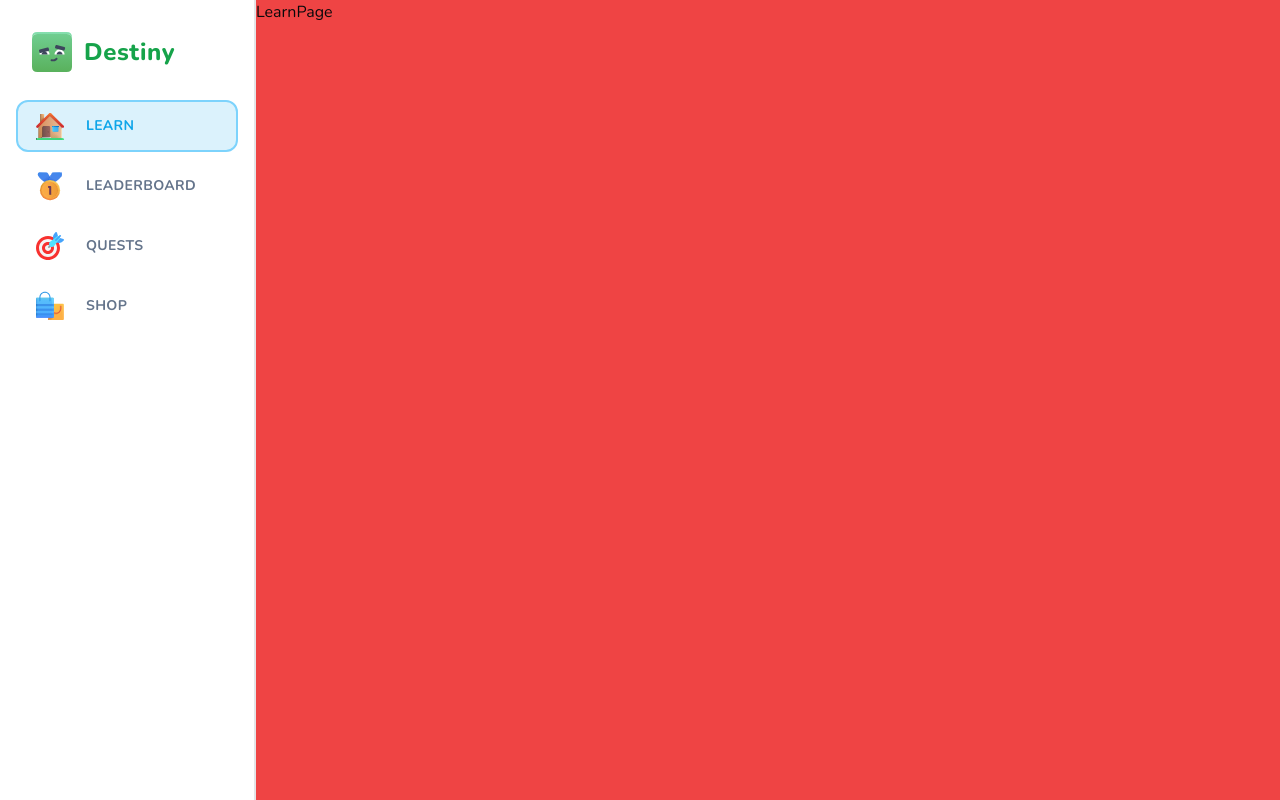
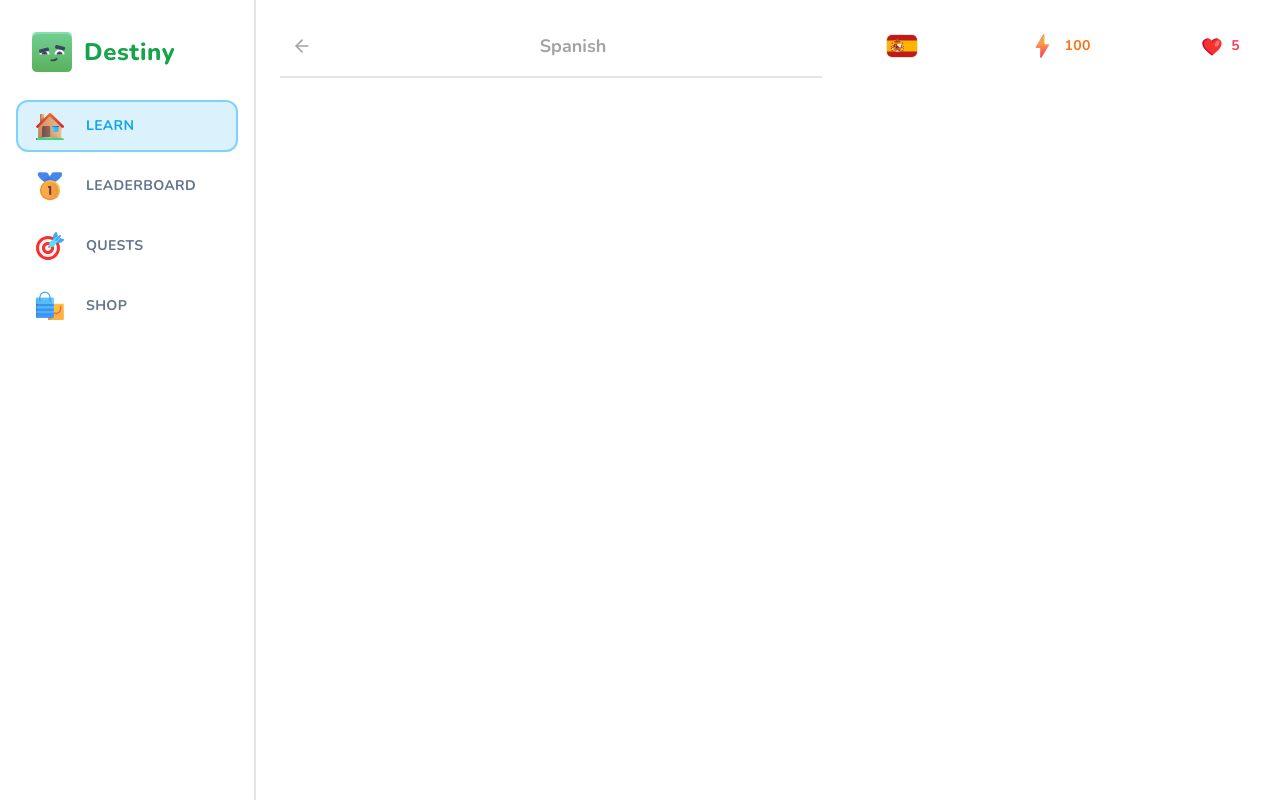
Before and after one commit to TadevosyannGarik/NestJs-Destiny, a Next.js app: page /learn in a window 1280 px wide. Built offline with nearby package versions, Linux system fonts and the light colour scheme.

Commit message:
Learn Page Wrappers

```diff
--- a/app/(main)/layout.tsx
+++ b/app/(main)/layout.tsx
@@ -12,7 +12,7 @@
             <MobileHeader />
             <Sidebar className="hidden lg:flex"/>
             <main className="lg:pl-[256px] h-full pt-[50px] lg:pt-0">
-                <div className="bg-red-500 h-full">
+                <div className="h-full max-w-[1056px] mx-auto pt-6">
                     {children}
                 </div>
             </main>
--- /dev/null
+++ b/app/(main)/learn/header.tsx
@@ -0,0 +1,24 @@
+import { Button } from "@/components/ui/button";
+import { ArrowLeft } from "lucide-react";
+import Link from "next/link";
+
+
+type Props = {
+    title: string;
+};
+
+export const Header = ({ title }: Props) => {
+    return (
+        <div className="sticky top-0 bg-white pb-3 lg:pt-[28px] lg:mt-[-28px] flex items-center justify-between border-b-2 mb-5 text-neutral-400 lg:z-50">
+            <Link href="/courses">
+                <Button variant="ghost" size="sm">
+                    <ArrowLeft className="h-5 w-5 stroke-2 text-neutral-400"/>
+                </Button>
+            </Link>
+            <h1 className="font-bold text-lg">
+                {title}
+            </h1>
+            <div />
+        </div>
+    );
+};
--- a/app/(main)/learn/page.tsx
+++ b/app/(main)/learn/page.tsx
@@ -1,7 +1,22 @@
+import { FeedWrapper } from "@/components/feed-wrapper";
+import { StickyWrapper } from "@/components/sticky-wrapper";
+import { Header } from "./header";
+import { UserProgress } from "@/components/user-progress";
+
 const LearnPage = () => {
     return (
-        <div>
-            LearnPage
+        <div className="flex flex-row-reverse gap-[48px] px-6">
+            <StickyWrapper>
+                <UserProgress
+                    activeCourse={{title: "Spanish", imageSrc: "/es.svg"}}
+                    hearts={5}
+                    points={100}
+                    hasActiveSubscription={false}
+                />
+            </StickyWrapper>
+            <FeedWrapper>
+                <Header title="Spanish"/>
+            </FeedWrapper>
         </div>
     );
 };
--- /dev/null
+++ b/components/feed-wrapper.tsx
@@ -0,0 +1,12 @@
+type Props = {
+    children: React.ReactNode;
+};
+
+
+export const FeedWrapper = ({ children }: Props) => {
+    return (
+        <div className="flex-1 relative top-0 pb-10">
+            {children}
+        </div>
+    )
+}
--- /dev/null
+++ b/components/sticky-wrapper.tsx
@@ -0,0 +1,13 @@
+type Props = {
+    children: React.ReactNode;
+};
+
+export const StickyWrapper = ({ children }: Props) => {
+    return (
+        <div className="hidden lg:block w-[386px] sticky self-end bottom-6">
+            <div className="min-h-[calc(100vh-48px)] sticky top-6 flex flex-col gap-y-4">
+                {children}
+            </div>
+        </div>
+    )
+}
--- /dev/null
+++ b/components/user-progress.tsx
@@ -0,0 +1,54 @@
+import Link from "next/link";
+import { Button } from "@/components/ui/button";
+import Image from "next/image";
+import { InfinityIcon } from "lucide-react";
+
+
+type Props = {
+    activeCourse: { imageSrc: string; title: string };
+    hearts: number;
+    points: number;
+    hasActiveSubscription: boolean;
+};
+
+export const UserProgress = ({ activeCourse, hearts, points, hasActiveSubscription }: Props) => {
+    return (
+        <div className="flex items-center justify-between gap-x-2 w-full">
+            <Link href="/courses">
+                <Button variant="ghost">
+                    <Image
+                        src={activeCourse.imageSrc}
+                        alt={activeCourse.title}
+                        className="rounded-md border"
+                        width={32}
+                        height={32}
+                    />
+                </Button>
+            </Link>
+            <Link href="/shop">
+                <Button variant="ghost" className="text-orange-500">
+                    <Image
+                        src="/points.svg"
+                        height={28}
+                        width={28}
+                        alt="Points"
+                        className="mr-2"
+                    />
+                    {points}
+                </Button>
+            </Link>
+            <Link href="/shop">
+                <Button variant="ghost" className="text-rose-500">
+                    <Image
+                        src="/heart.svg"
+                        height={22}
+                        width={22}
+                        alt="Hearts"
+                        className="mr-2"
+                    />
+                    {hasActiveSubscription ? <InfinityIcon className="h-4 w-4 stroke-[3]"/> : hearts}
+                </Button>
+            </Link>
+        </div>
+    )
+}
```
Also changed, not shown: public/heart.svg (added), public/points.svg (added).
